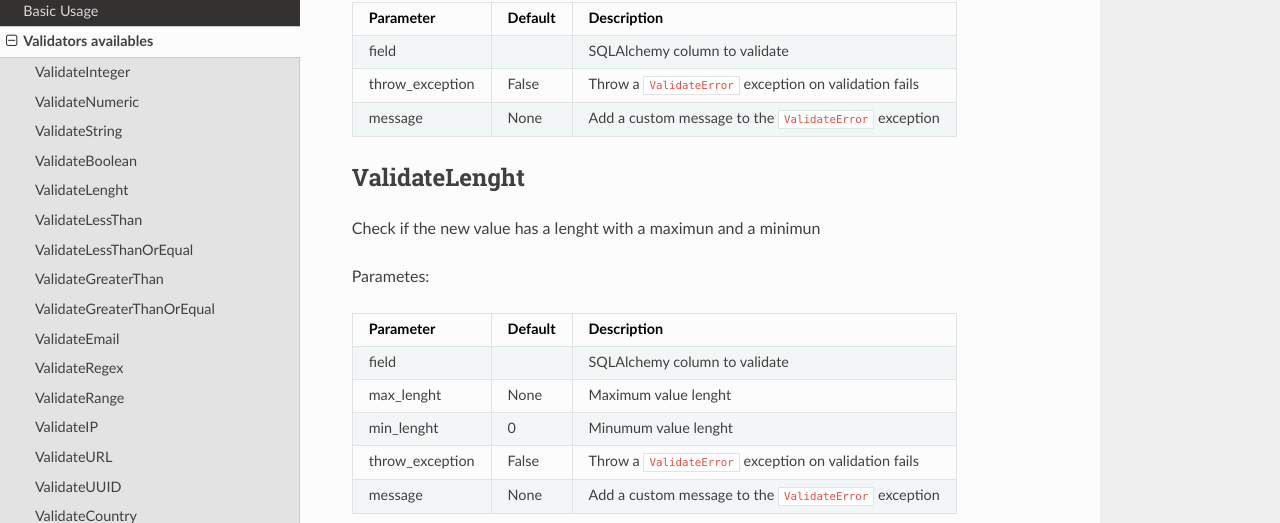
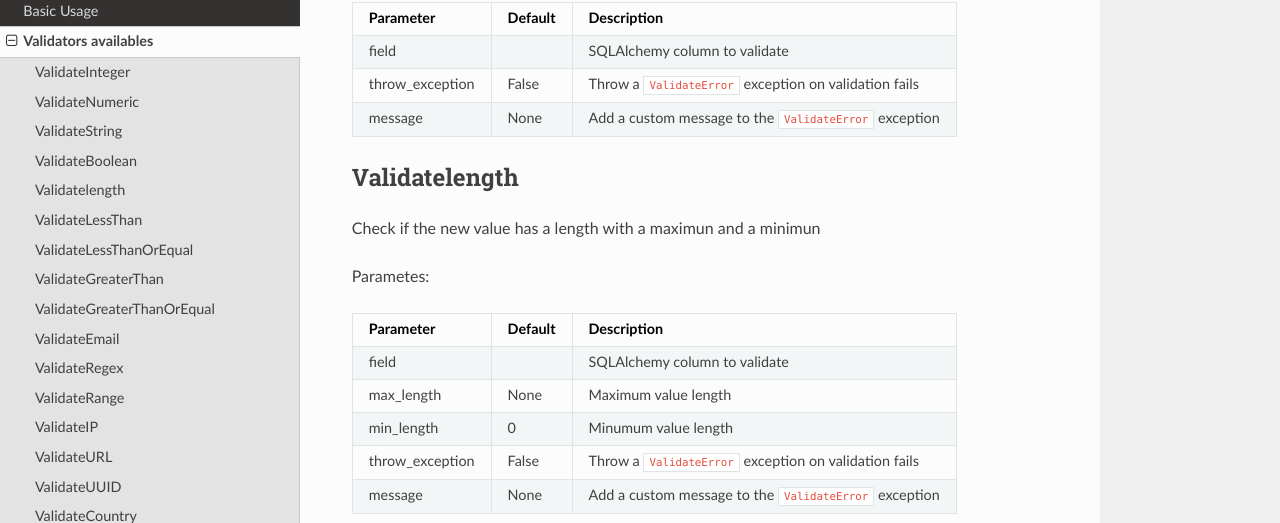
Before and after one commit to xeBuz/Flask-Validator, a Sphinx documentation site: the page built from docs/validators.rst, in a window 1280 px wide and 900 px high, scrolled down 2222 px. Shown: the part 99-622 px from the top of the window. Built offline with Sphinx 7.4.7 and the Read the Docs theme 2.0.0, drawn with Linux system fonts in a browser that asks for light colours; some of the changed text lies outside the part shown.

Commit message:
lenght -> length

```diff
--- a/docs/validators.rst
+++ b/docs/validators.rst
@@ -13,7 +13,7 @@ At the moment, the library support this validations:
 
 * Numeric
 
-  * :ref:`in_lenght`
+  * :ref:`in_length`
 
 * Comparision
 
@@ -143,12 +143,12 @@ Parametes:
 
 
 
-.. _in_lenght:
+.. _in_length:
 
-ValidateLenght
+Validatelength
 --------------
 
-Check if the new value has a lenght with a maximun and a minimun
+Check if the new value has a length with a maximun and a minimun
 
 Parametes:
 
@@ -157,9 +157,9 @@ Parametes:
 +=========================+==========+=================================================================+
 | field                   |          | SQLAlchemy column to validate                                   |
 +-------------------------+----------+-----------------------------------------------------------------+
-| max_lenght              | None     | Maximum value lenght                                            |
+| max_length              | None     | Maximum value length                                            |
 +-------------------------+----------+-----------------------------------------------------------------+
-| min_lenght              | 0        | Minumum value lenght                                            |
+| min_length              | 0        | Minumum value length                                            |
 +-------------------------+----------+-----------------------------------------------------------------+
 | throw_exception         | False    | Throw a ``ValidateError`` exception on validation fails         |
 +-------------------------+----------+-----------------------------------------------------------------+
```
Also changed, not shown: README.md (+1 -1 lines).
